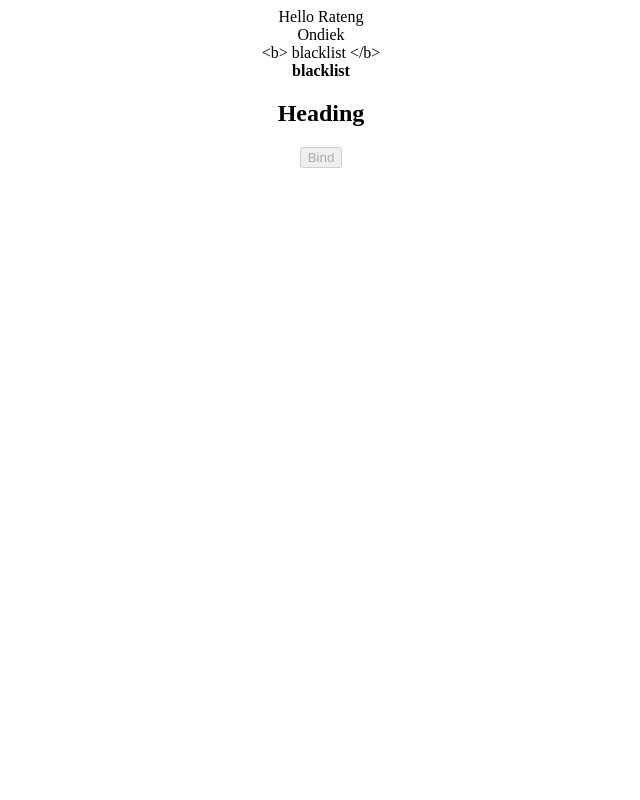
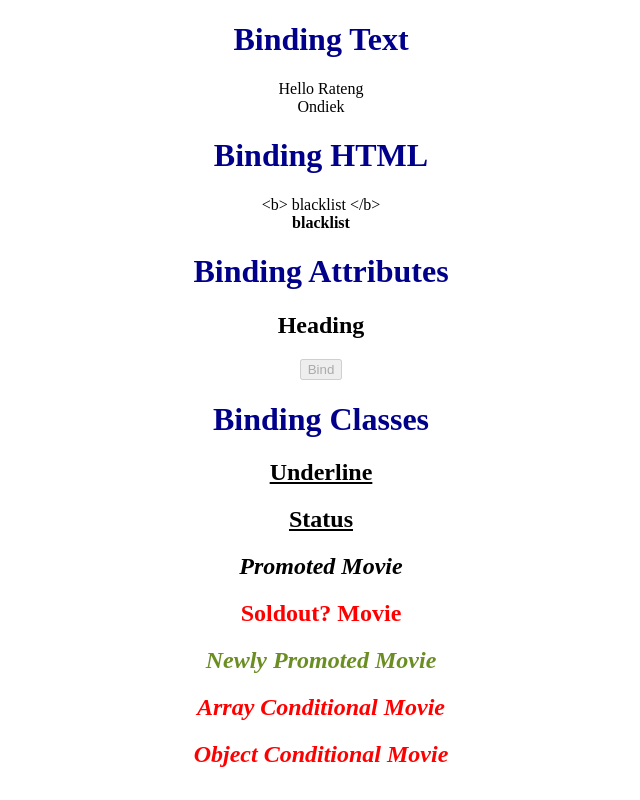
Before and after one commit to PeterOsoo/vue-js, a Vue app: page / in a window 1280 px wide. Shown: the whole page, without its empty margins (319-959 px from the left). Built offline with nearby package versions, Linux system fonts and the light colour scheme.

Commit message:
Binding Classes

```diff
--- a/src/App.vue
+++ b/src/App.vue
@@ -1,12 +1,41 @@
 <template>
+  <!-- Binding Text -->
+  <h1>Binding Text</h1>
   <div>{{greet}} {{name}}</div>
   <div v-text="channel"></div>
 
+  <!-- Binding HTML -->
+  <h1>Binding HTML</h1>
   <div v-text="detail"></div>
   <div v-html="detail"></div>
 
+  <!-- Binding Attributes -->
+  <h1>Binding Attributes</h1>
   <h2 v-bind:id="headingId">Heading</h2>
   <button v-bind:disabled="isDisabled">Bind</button>
+
+  <!-- Binding Classes -->
+  <h1>Binding Classes</h1>
+  <h2 class="underline">Underline</h2>
+  <h2 class="underline" v-bind:class="status">Status</h2>
+
+  <h2 v-bind:class="isPromoted && 'promoted'">Promoted Movie</h2>
+  <h2 v-bind:class="isSoldOut ? 'sold-out' : 'new'">Soldout? Movie</h2>
+  <h2 v-bind:class="['new', 'promoted']">Newly Promoted Movie</h2>
+  <h2 v-bind:class="[isPromoted && 'promoted', isSoldOut ? 'sold-out' : 'new']">
+    Array Conditional Movie
+  </h2>
+
+   <h2
+    v-bind:class="{
+      promoted: isPromoted,
+      new: !isSoldOut,
+      'sold-out': isSoldOut,
+    }"
+  >
+    Object Conditional Movie
+  </h2>
+
 </template>
 
 <script>
@@ -20,7 +49,10 @@ export default {
       channel: "Ondiek",
       detail: "<b> blacklist </b>",
       headingId: "Heading",
-      isDisabled: true
+      isDisabled: true,
+      status: "success",
+      isPromoted: true,
+      isSoldOut: true
     }
   }
 }
@@ -30,4 +62,22 @@ export default {
 #app {
   text-align: center;
 }
+
+h1 {
+  color: darkblue;
+}
+
+.underline {
+  text-decoration: underline;
+}
+
+.promoted {
+  font-style: italic;
+}
+.sold-out {
+  color: red;
+}
+.new {
+  color: olivedrab;
+}
 </style>
```
